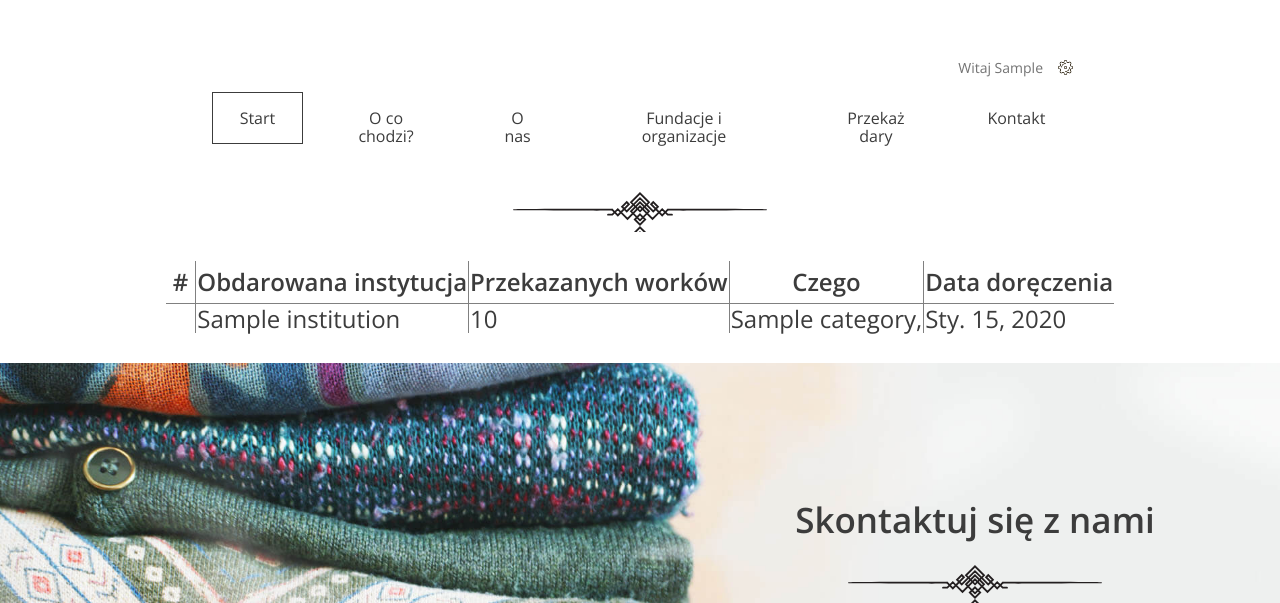
After one commit to maciejwitos/charity_donation, a Django app: page /user/donations/ in a window 1280 px wide. The commit adds this page. Shown: the top 603 px of the page. Run offline with Django 3.2, Linux system fonts and the light colour scheme; a user stored in the database is signed in; tables that the repository leaves empty hold one stand-in row (values such as "Sample post").

Commit message:
Create view with all usr donations:

```diff
--- a/charity/urls.py
+++ b/charity/urls.py
@@ -26,4 +26,5 @@ urlpatterns = [
     path('donate/form/', DonationView.as_view(), name='donate-form'),
     path('donate/form/confirmation/', ConfirmationView.as_view(), name='form-confirmation'),
     path('user/profile/', UserProfile.as_view(), name='user-profile'),
+    path('user/donations/', UserDonations.as_view(), name='user-donations')
 ]
--- a/charity_donation/models.py
+++ b/charity_donation/models.py
@@ -35,6 +35,7 @@ class Donation(models.Model):
     pickup_date = models.DateField()
     pickup_time = models.TimeField()
     pickup_comment = models.CharField(max_length=140)
+    collected = models.BooleanField(default=False, null=True)
     user = models.ForeignKey(User, on_delete=models.SET_NULL, null=True)
 
     def __str__(self):
--- /dev/null
+++ b/charity_donation/templates/user_donations.html
@@ -0,0 +1,34 @@
+{% extends 'base.html' %}
+{% load static %}
+{% block content %}
+    <section>
+
+        <h2></h2>
+        <div style="padding-bottom: 30px">
+            <table border="" style="border-collapse: collapse; border-style: hidden; font-size: x-large; margin: auto; column-span: all;">
+                <tbody>
+                <tr>
+                    <th style="padding: 7px;">#</th>
+                    <th>Obdarowana instytucja</th>
+                    <th>Przekazanych worków</th>
+                    <th>Czego</th>
+                    <th>Data doręczenia</th>
+                </tr>
+                {% for donation in donations %}
+                    <tr>
+                        <td></td>
+                        <td>{{ donation.institution.first }}</td>
+                        <td>{{ donation.quantity }}</td>
+                        <td>
+                            {% for category in  donation.categories.all %}
+                                {{ category }},
+                            {% endfor %}
+                        </td>
+                        <td>{{ donation.pickup_date }}</td>
+                    </tr>
+                {% endfor %}
+                </tbody>
+            </table>
+        </div>
+    </section>
+{% endblock %}
--- a/charity_donation/views.py
+++ b/charity_donation/views.py
@@ -74,14 +74,6 @@ class DonationView(LoginRequiredMixin, View):
                                              'institutions': institutions})
 
     def post(self, request):
-        print(request.POST.get('bags'))
-        print(request.POST.get('address'))
-        print(request.POST.get('city'))
-        print(request.POST.get('zip_code'))
-        print(request.POST.get('pickup_date'))
-        print(request.POST.get('pickp_time'))
-        print(request.POST.get('pickup_comment'))
-        print(request.user)
         new_donation = Donation.objects.create(quantity=request.POST.get('bags'),
                                                address=request.POST.get('address'),
                                                city=request.POST.get('city'),
@@ -107,3 +99,10 @@ class UserProfile(View):
 
     def get(self, request):
         return render(request, 'user_profile.html')
+
+
+class UserDonations(View):
+
+    def get(self, request):
+        donations = Donation.objects.filter(user=request.user).order_by('-pickup_date')
+        return render(request, 'user_donations.html', {'donations': donations})
```
Also changed, not shown: charity_donation/templates/user_profile.html (+8 -1 lines), charity_donation/migrations/0004_donation_collected.py (added).
